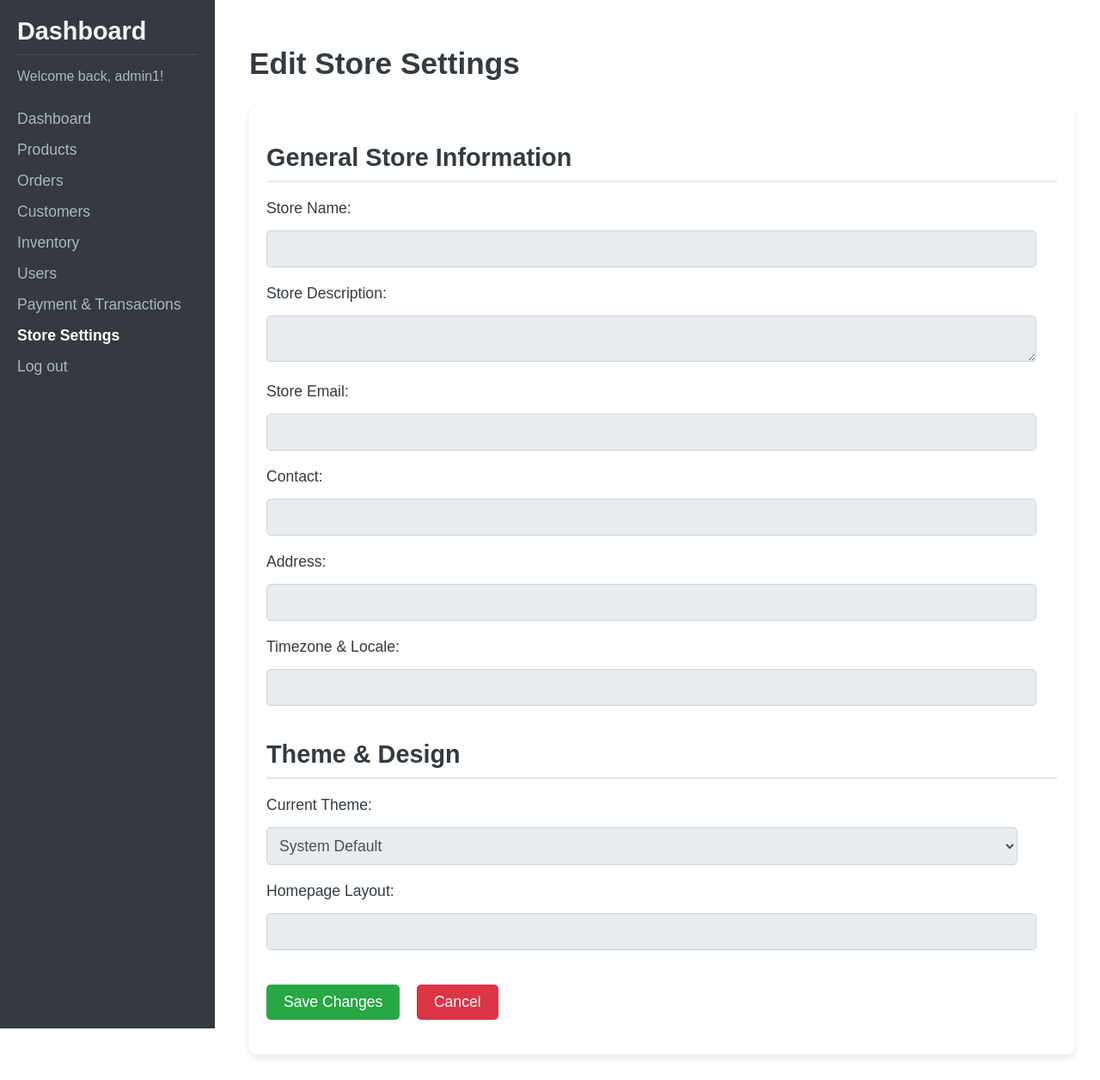
After one commit to Ayesumoon/capstone, a PHP site: page /editstore.php in a window 1280 px wide. The commit adds this page. Shown: the whole page at 86% size. Run offline with PHP 8.4, Linux system fonts and the light colour scheme; a user stored in the database is signed in; data that the repository does not hold is empty.

Commit message:
changes03/09

```diff
--- /dev/null
+++ b/css/editstore.css
@@ -0,0 +1,231 @@
+/* General page layout */
+body {
+    font-family: Arial, sans-serif;
+    background-color: #f4f7fc;
+    margin: 0;
+    padding: 0;
+    display: flex;
+    height: 100vh;
+}
+
+/* Sidebar styles */
+.sidebar {
+    width: 250px;
+    background-color: #343a40;
+    color: white;
+    padding: 20px;
+    box-sizing: border-box;
+    position: fixed;
+    height: 100vh;
+}
+
+.sidebar h2 {
+    font-size: 1.8em;
+    margin: 0;
+    color: #f4f7fc;
+    padding-bottom: 10px;
+    border-bottom: 1px solid #495057;
+}
+
+.sidebar p {
+    color: #adb5bd;
+    margin-bottom: 30px;
+}
+
+.sidebar nav ul {
+    list-style-type: none;
+    padding: 0;
+}
+
+.sidebar nav ul li {
+    margin: 15px 0;
+}
+
+.sidebar nav ul li a {
+    text-decoration: none;
+    color: #adb5bd;
+    font-size: 1.1em;
+}
+
+.sidebar nav ul li a:hover {
+    color: #ffffff;
+    font-weight: bold;
+}
+
+.sidebar nav ul li strong a {
+    color: #ffffff;
+}
+
+/* Main content area */
+.main-content {
+    margin-left: 260px;
+    padding: 30px;
+    flex-grow: 1;
+    background-color: #ffffff;
+    height: 100vh;
+    overflow-y: auto;
+}
+
+.main-content h1 {
+    font-size: 2.2em;
+    color: #343a40;
+    margin-bottom: 30px;
+}
+
+.settings-container {
+    background-color: #ffffff;
+    padding: 20px;
+    border-radius: 8px;
+    box-shadow: 0 4px 8px rgba(0, 0, 0, 0.1);
+}
+
+.settings-container .section {
+    margin-bottom: 40px;
+}
+
+.settings-container .section h2 {
+    font-size: 1.8em;
+    color: #343a40;
+    margin-bottom: 20px;
+    border-bottom: 2px solid #e4e6ef;
+    padding-bottom: 10px;
+}
+
+.settings-group {
+    margin-bottom: 20px;
+}
+
+.settings-group label {
+    font-size: 1.1em;
+    color: #343a40;
+    margin-bottom: 10px;
+    display: block;
+}
+
+.settings-group input,
+.settings-group textarea,
+.settings-group select {
+    width: 95%;
+    padding: 10px;
+    font-size: 1.1em;
+    color: #495057;
+    background-color: #e9ecef;
+    border: 1px solid #ced4da;
+    border-radius: 5px;
+    margin-top: 5px;
+}
+
+.settings-group input:focus,
+.settings-group textarea:focus,
+.settings-group select:focus {
+    outline: none;
+    border-color: #0056b3;
+    box-shadow: 0 0 5px rgba(0, 86, 179, 0.3);
+}
+
+/* Common button styles */
+button {
+    padding: 10px 20px;
+    font-size: 1.1em;
+    border-radius: 5px;
+    cursor: pointer;
+    border: none;
+    display: inline-block;
+    text-align: center;
+    transition: background-color 0.3s ease;
+}
+
+/* Save button specific styles */
+.save-btn {
+    background-color: #28a745;
+    color: white;
+}
+
+.save-btn:hover {
+    background-color: #218838;
+}
+
+/* Cancel button specific styles */
+.cancel-btn {
+    background-color: #dc3545;
+    color: white;
+    margin-left: 15px; /* Add space between the buttons */
+}
+
+.cancel-btn:hover {
+    background-color: #c82333;
+}
+
+.cancel-btn:focus {
+    outline: none;
+}
+
+/* Button focus state for accessibility */
+button:focus {
+    outline: none;
+    box-shadow: 0 0 5px rgba(0, 123, 255, 0.5);
+}
+
+
+/* Form styling */
+form {
+    margin-top: 20px;
+}
+
+/* Responsive Design */
+@media screen and (max-width: 768px) {
+    .sidebar {
+        width: 200px;
+    }
+
+    .main-content {
+        margin-left: 210px;
+    }
+
+    .settings-container {
+        padding: 15px;
+    }
+
+    .settings-group input,
+    .settings-group textarea,
+    .settings-group select {
+        font-size: 1em;
+    }
+}
+/* Default Light Theme */
+:root {
+    --background-color: #ffffff;
+    --text-color: #333333;
+    --link-color: #007bff;
+}
+
+/* Dark Theme */
+[data-theme="dark"] {
+    --background-color: #333333;
+    --text-color: #f4f4f4;
+    --link-color: #1e90ff;
+}
+
+/* System Default Theme */
+[data-theme="system"] {
+    /* The system theme will rely on the user's OS theme */
+    background-color: var(--background-color);
+    color: var(--text-color);
+}
+
+body {
+    background-color: var(--background-color);
+    color: var(--text-color);
+    font-family: Arial, sans-serif;
+}
+
+/* Links */
+a {
+    color: var(--link-color);
+}
+
+a:hover {
+    color: darken(var(--link-color), 10%);
+}
+
+/* Optional: Add more theme-based styles for buttons, forms, etc. */
--- /dev/null
+++ b/editstore.php
@@ -0,0 +1,165 @@
+<?php
+session_start();
+include 'conn.php'; // Include your database connection file
+
+// Check if user is logged in (optional check)
+if (!isset($_SESSION['username'])) {
+    header("Location: login.php");
+    exit();
+}
+
+// Fetch store settings data from the database
+$sql = "SELECT * FROM store_settings WHERE id = 1"; // Assuming you have one record for store settings
+$result = mysqli_query($conn, $sql);
+$store_settings = mysqli_fetch_assoc($result); // Fetch the data as an associative array
+
+// Check if form is submitted to update the settings
+if ($_SERVER['REQUEST_METHOD'] === 'POST') {
+    // Sanitize input values to prevent XSS or SQL injection
+    $store_name = mysqli_real_escape_string($conn, $_POST['store_name']);
+    $store_description = mysqli_real_escape_string($conn, $_POST['store_description']);
+    $store_email = mysqli_real_escape_string($conn, $_POST['store_email']);
+    $contact = mysqli_real_escape_string($conn, $_POST['contact']);
+    $address = mysqli_real_escape_string($conn, $_POST['address']);
+    $timezone_locale = mysqli_real_escape_string($conn, $_POST['timezone_locale']);
+    $theme = mysqli_real_escape_string($conn, $_POST['theme']);
+    $homepage_layout = mysqli_real_escape_string($conn, $_POST['homepage_layout']);
+    $custom_css_html = mysqli_real_escape_string($conn, $_POST['custom_css_html']);
+
+    // Update store settings in the database
+    $update_sql = "UPDATE store_settings SET
+                    store_name = '$store_name',
+                    store_description = '$store_description',
+                    store_email = '$store_email',
+                    contact = '$contact',
+                    address = '$address',
+                    timezone_locale = '$timezone_locale',
+                    theme = '$theme',
+                    homepage_layout = '$homepage_layout',
+                    custom_css_html = '$custom_css_html'
+                    WHERE id = 1";
+
+    if (mysqli_query($conn, $update_sql)) {
+        // Redirect to the store settings page after successful update
+        header("Location: storesettings.php");
+        exit();
+    } else {
+        // Handle any errors during the update
+        echo "Error updating settings: " . mysqli_error($conn);
+    }
+}
+
+?>
+
+<!DOCTYPE html>
+<html lang="en">
+<head>
+    <meta charset="UTF-8">
+    <meta name="viewport" content="width=device-width, initial-scale=1.0">
+    <title>Edit Store Settings</title>
+    <link rel="stylesheet" href="css/editstore.css">
+</head>
+<body>
+    <div class="sidebar">
+        <h2>Dashboard</h2>
+        <p>Welcome back, <?php echo isset($_SESSION['username']) ? $_SESSION['username'] : 'User'; ?>!</p>
+        <nav>
+            <ul>
+                <li><a href="dashboard.php">Dashboard</a></li>
+                <li><a href="products.php">Products</a></li>
+                <li><a href="orders.php">Orders</a></li>
+                <li><a href="customers.php">Customers</a></li>
+                <li><a href="inventory.php">Inventory</a></li>
+                <li><a href="users.php">Users</a></li>
+                <li><a href="payandtransac.php">Payment & Transactions</a></li>
+                <li><strong><a href="storesettings.php">Store Settings</a></strong></li>
+                <li><a href="login.php">Log out</a></li>
+            </ul>
+        </nav>
+    </div>
+    <div class="main-content">
+        <h1>Edit Store Settings</h1>
+        <div class="settings-container">
+            <!-- General Store Information Section -->
+            <div class="section">
+                <h2>General Store Information</h2>
+                <form method="POST" action="">
+                    <div class="settings-group">
+                        <label>Store Name:</label>
+                        <input type="text" name="store_name" value="<?php echo htmlspecialchars($store_settings['store_name']); ?>" required>
+                    </div>
+                    <div class="settings-group">
+                        <label>Store Description:</label>
+                        <textarea name="store_description" required><?php echo htmlspecialchars($store_settings['store_description']); ?></textarea>
+                    </div>
+                    <div class="settings-group">
+                        <label>Store Email:</label>
+                        <input type="email" name="store_email" value="<?php echo htmlspecialchars($store_settings['store_email']); ?>" required>
+                    </div>
+                    <div class="settings-group">
+                        <label>Contact:</label>
+                        <input type="text" name="contact" value="<?php echo htmlspecialchars($store_settings['contact']); ?>" required>
+                    </div>
+                    <div class="settings-group">
+                        <label>Address:</label>
+                        <input type="text" name="address" value="<?php echo htmlspecialchars($store_settings['address']); ?>" required>
+                    </div>
+                    <div class="settings-group">
+                        <label>Timezone & Locale:</label>
+                        <input type="text" name="timezone_locale" value="<?php echo htmlspecialchars($store_settings['timezone_locale']); ?>" required>
+                    </div>
+            </div>
+
+            <!-- Theme & Design Section -->
+            <div class="section">
+                <h2>Theme & Design</h2>
+                <div class="settings-group">
+                    <label for="theme">Current Theme:</label>
+                    <select name="theme" id="theme" onchange="setTheme(this.value)" required>
+                        <option value="light" <?php echo $store_settings['theme'] == 'light' ? 'selected' : ''; ?>>Light</option>
+                        <option value="dark" <?php echo $store_settings['theme'] == 'dark' ? 'selected' : ''; ?>>Dark</option>
+                        <option value="system" <?php echo $store_settings['theme'] == 'system' ? 'selected' : ''; ?>>System Default</option>
+                    </select>
+                </div>
+                    <div class="settings-group">
+                        <label>Homepage Layout:</label>
+                        <input type="text" name="homepage_layout" value="<?php echo htmlspecialchars($store_settings['homepage_layout']); ?>" required>
+                    </div>
+            </div>
+
+            <!-- Save Button -->
+            <div class="settings-group">
+                <button type="submit" class="save-btn">Save Changes</button>
+                <button type="button" class="cancel-btn" onclick="window.location.href='storesettings.php'">Cancel</button>
+            </div>
+        </form>
+    </div>
+</div>
+</body>
+</html>
+
+<script>
+    // Function to apply the selected theme
+    function setTheme(theme) {
+        // Save the selected theme in localStorage
+        localStorage.setItem('theme', theme);
+
+        // Apply the theme
+        document.documentElement.setAttribute('data-theme', theme);
+
+        // Optionally reload page to ensure theme is applied
+        location.reload();
+    }
+
+    // Load the theme from localStorage if set previously
+    window.onload = function() {
+        const savedTheme = localStorage.getItem('theme') || 'system';
+        document.documentElement.setAttribute('data-theme', savedTheme);
+        document.getElementById('theme').value = savedTheme; // Set dropdown to current theme
+    };
+</script>
+
+<?php
+// Close the database connection
+mysqli_close($conn);
+?>
```
Also changed, not shown: css/storesettings.css (+11 -3 lines), dashboard.php (+38 -4 lines), storesettings.php (+56 -14 lines).
